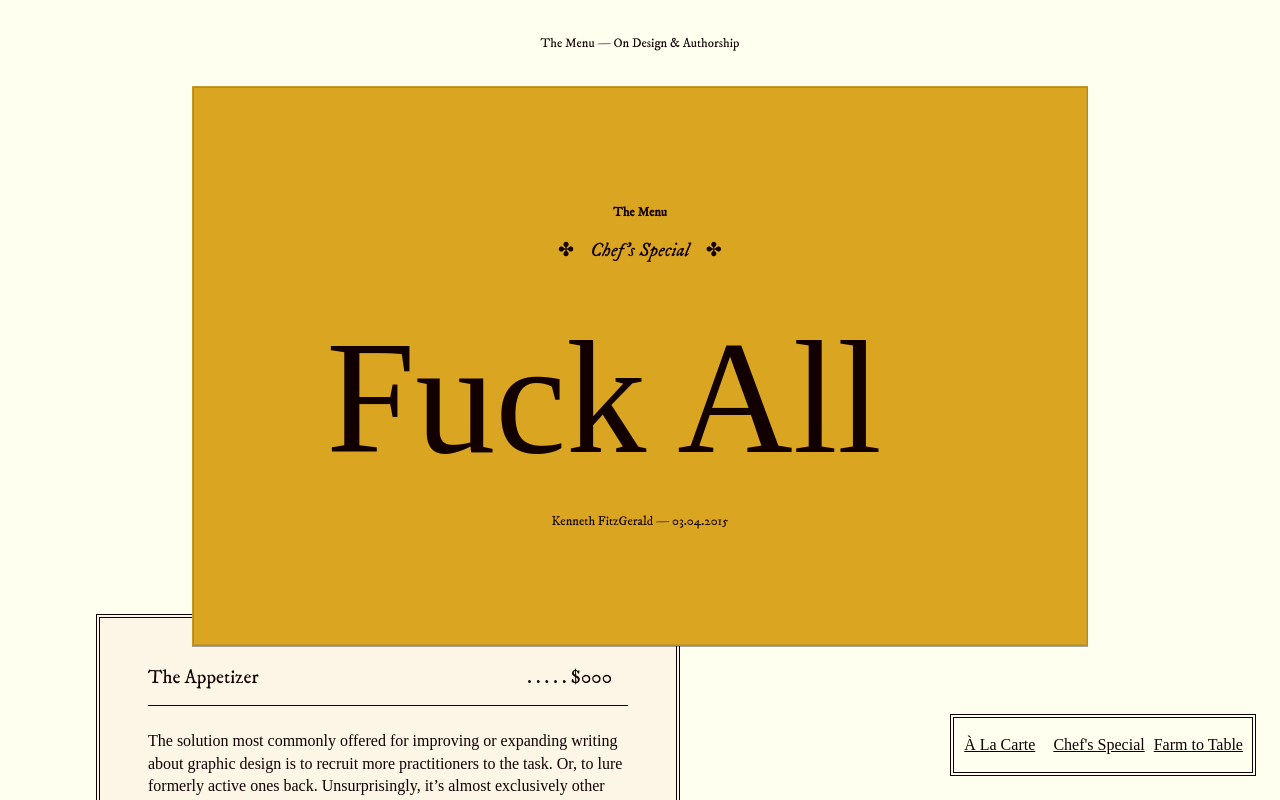
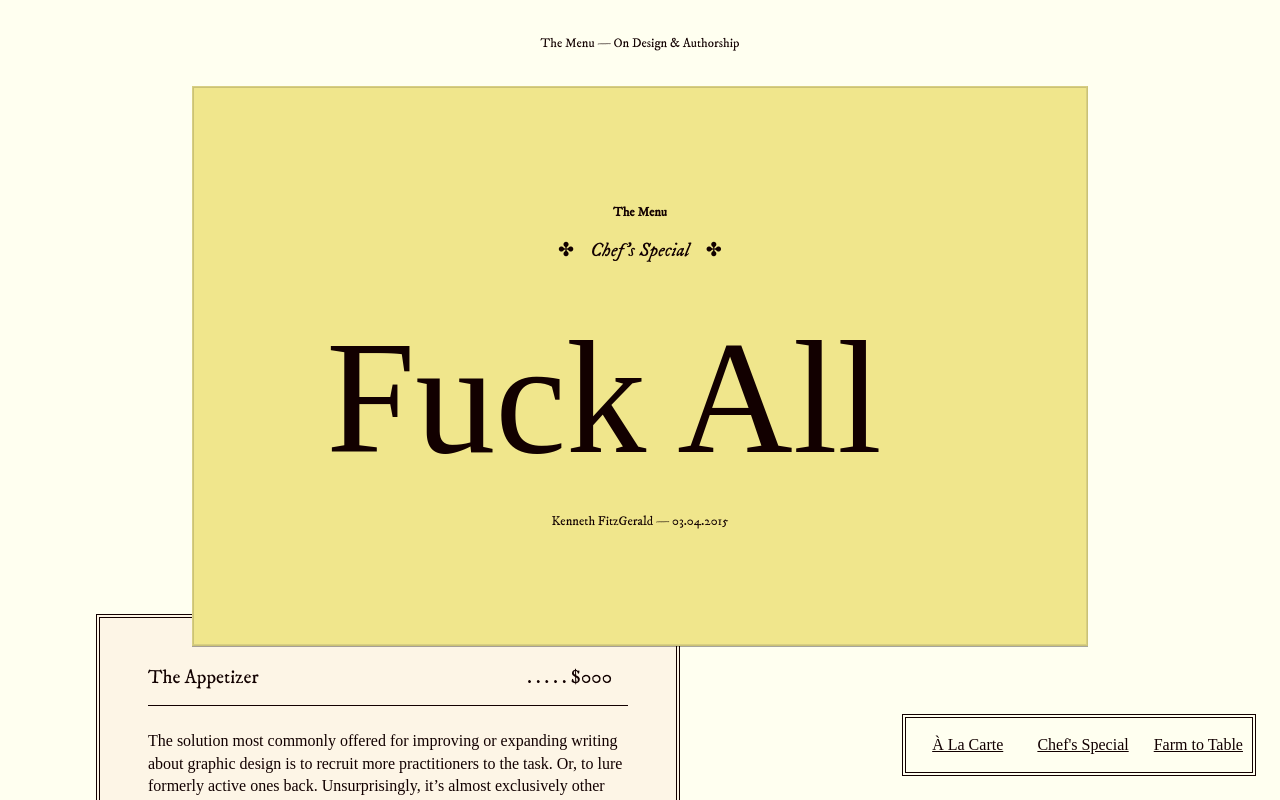
Before and after one commit to kimh592/binding, a plain HTML site: page article-2/index.html in a window 1280 px wide. Shown: the top 800 px of the page. Drawn offline with nearby package versions, Linux system fonts and the light colour scheme; a web font is replaced by a local one.

Commit message:
Color Updates

```diff
--- a/article-2/style.css
+++ b/article-2/style.css
@@ -2,7 +2,7 @@
 :root {
 	--color-fg: rgb(18, 0, 0);
 	--color-bg: ivory;
-	--color-accent-1: goldenrod;
+	--color-accent-1: khaki;
 	--color-accent-2: oldlace;
 
 	--font-h1: "Monsieur La Doulaise", serif;
@@ -218,6 +218,10 @@ footer{
 		width: auto;
 	}
 
+	.remote a{
+		padding-inline-start: var(--space-sm);
+	}
+
 	.remote a:first-child:hover{
 		background-color: lightblue;
 	}
@@ -227,7 +231,7 @@ footer{
 	}
 
 	.remote a:nth-child(2):hover{
-		background-color: goldenrod;
+		background-color: khaki;
 	}
 
 	.remote a:nth-child(2):hover::before{
--- a/article-3/style.css
+++ b/article-3/style.css
@@ -216,6 +216,10 @@ footer{
 		width: auto;
 	}
 
+	.remote a{
+		padding-inline-start: var(--space-sm);
+	}
+
 	.remote a:first-child:hover{
 		background-color: lightblue;
 	}
@@ -225,7 +229,7 @@ footer{
 	}
 
 	.remote a:nth-child(2):hover{
-		background-color: goldenrod;
+		background-color: khaki;
 	}
 
 	.remote a:nth-child(2):hover::before{
--- a/styles/common.css
+++ b/styles/common.css
@@ -2,7 +2,7 @@
 	--color-fg: rgb(18, 0, 0);
 	--color-bg: ivory;
 	--color-accent-1: lightblue;
-	--color-accent-2: goldenrod;
+	--color-accent-2: khaki;
 	--color-accent-3: darkseagreen;
 
 	--font-h1: "Vina Sans", serif;
```
Also changed, not shown: article-1/style.css (+7 -1 lines).
